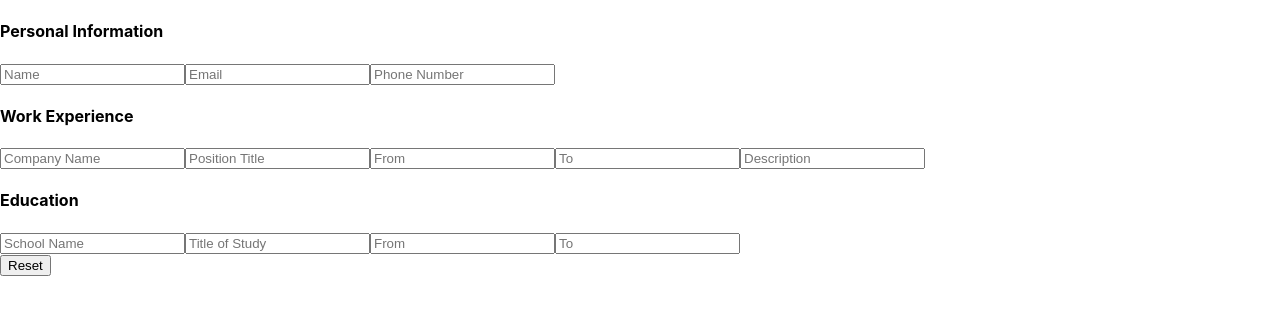
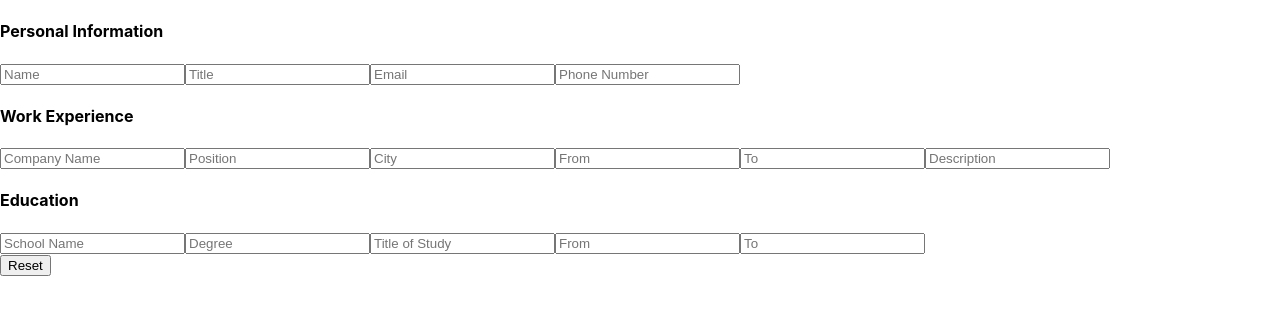
Before and after one commit to mraffia/odin-cv-application, a React (Create React App) app: page / in a window 1280 px wide. Shown: the top 314 px of the page. Built offline with nearby package versions, Linux system fonts and the light colour scheme.

Commit message:
Add title, city, and degree input

```diff
--- a/src/App.js
+++ b/src/App.js
@@ -10,11 +10,13 @@ class App extends React.Component {
       email: '',
       phone: '',
       schoolName: '',
+      degree: '',
       studyTitle: '',
       studyFrom: '',
       studyTo: '',
       companyName: '',
-      positionTitle: '',
+      position: '',
+      workCity: '',
       workFrom: '',
       workTo: '',
       workDesc: '',
@@ -46,6 +48,9 @@ class App extends React.Component {
               <input placeholder="Name" name="name" type="text" onChange={this.handleChange} />
             </label>
             <label>
+              <input placeholder="Title" name="title" type="text" onChange={this.handleChange} />
+            </label>
+            <label>
               <input placeholder="Email" name="email" type="email" onChange={this.handleChange} />
             </label>
             <label>
@@ -59,7 +64,10 @@ class App extends React.Component {
               <input placeholder="Company Name" name="companyName" type="text" onChange={this.handleChange} />
             </label>
             <label>
-              <input placeholder="Position Title" name="positionTitle" type="text" onChange={this.handleChange} />
+              <input placeholder="Position" name="position" type="text" onChange={this.handleChange} />
+            </label>
+            <label>
+              <input placeholder="City" name="workCity" type="text" onChange={this.handleChange} />
             </label>
             <label>
               <input placeholder="From" name="workFrom" type="text" onChange={this.handleChange} />
@@ -76,6 +84,9 @@ class App extends React.Component {
             <h4>Education</h4>
             <label>
               <input placeholder="School Name" name="schoolName" type="text" onChange={this.handleChange} />
+            </label>
+            <label>
+              <input placeholder="Degree" name="degree" type="text" onChange={this.handleChange} />
             </label>
             <label>
               <input placeholder="Title of Study" name="studyTitle" type="text" onChange={this.handleChange} />
```
